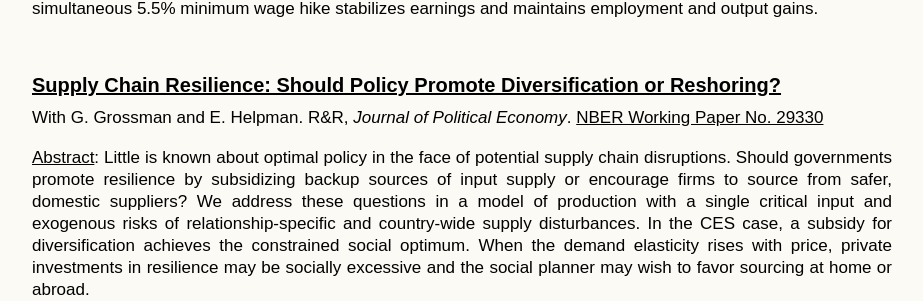
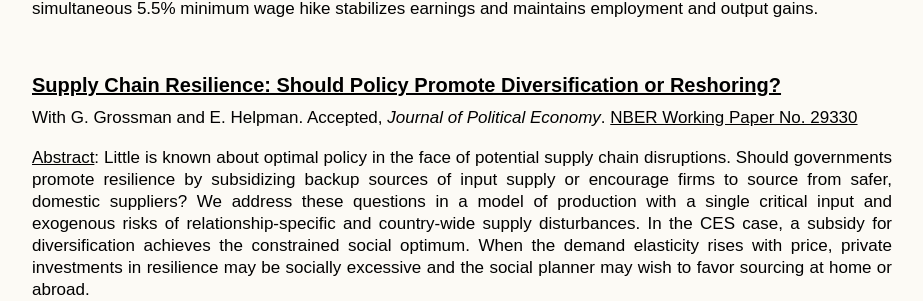
Before and after one commit to HugoLhuillier/hugolhuillier.github.io, a Jekyll site: the page built from research.html, in a window 1280 px wide. Shown: the part 690-991 px from the top of the page, without its empty margins (178-1101 px from the left). Built offline with Jekyll 4.4.1, drawn with Linux system fonts in a browser that asks for light colours; nearby versions of some CDN libraries; comment, search, counter and statistics services are not loaded.

Commit message:
:tada: supply chain paper accepted at jpe

```diff
--- a/research.html
+++ b/research.html
@@ -14,7 +14,7 @@ layout: default
 output and labor demand. Third, an outsourcing wage penalty: contractor firms pay lower wages. We find support for all three implications in French administrative data and rule out alternative explanations. Instrumenting revenue productivity using export demand shocks, we find evidence for selection into outsourcing. Instrumenting outsourcing using variation in occupational exposure, we find evidence for the productivity effect. We confirm the outsourcing wage penalty with a movers design. After structurally estimating the model and validating it against our reduced-form estimates, we find that the rise in outsourcing in France between 1997 and 2016 lowers low skill service worker earnings and welfare by 1.5%. Outsourcing increases labor market sorting, lowers the share of rents going to workers, but raises aggregate output by 6%. A simultaneous 5.5% minimum wage hike stabilizes earnings and maintains employment and output gains. </h6><br>
 
 <a href="./files/papers/grossman2022supply.pdf" target="blank"> <span class="char2"> Supply Chain Resilience: Should Policy Promote Diversification or Reshoring?</span></a><br>
-<p style="font-size: 17px">With G. Grossman and E. Helpman. R&R, <i>Journal of Political Economy</i>.
+<p style="font-size: 17px">With G. Grossman and E. Helpman. Accepted, <i>Journal of Political Economy</i>.
 <!-- <a href="./files/papers/grossman2022supply.pdf" target="blank">New working paper</a>.  -->
 <a href="https://www.nber.org/papers/w29330" target="blank"> <span class="char3"> NBER Working Paper No. 29330 </a> </p>
 
```
